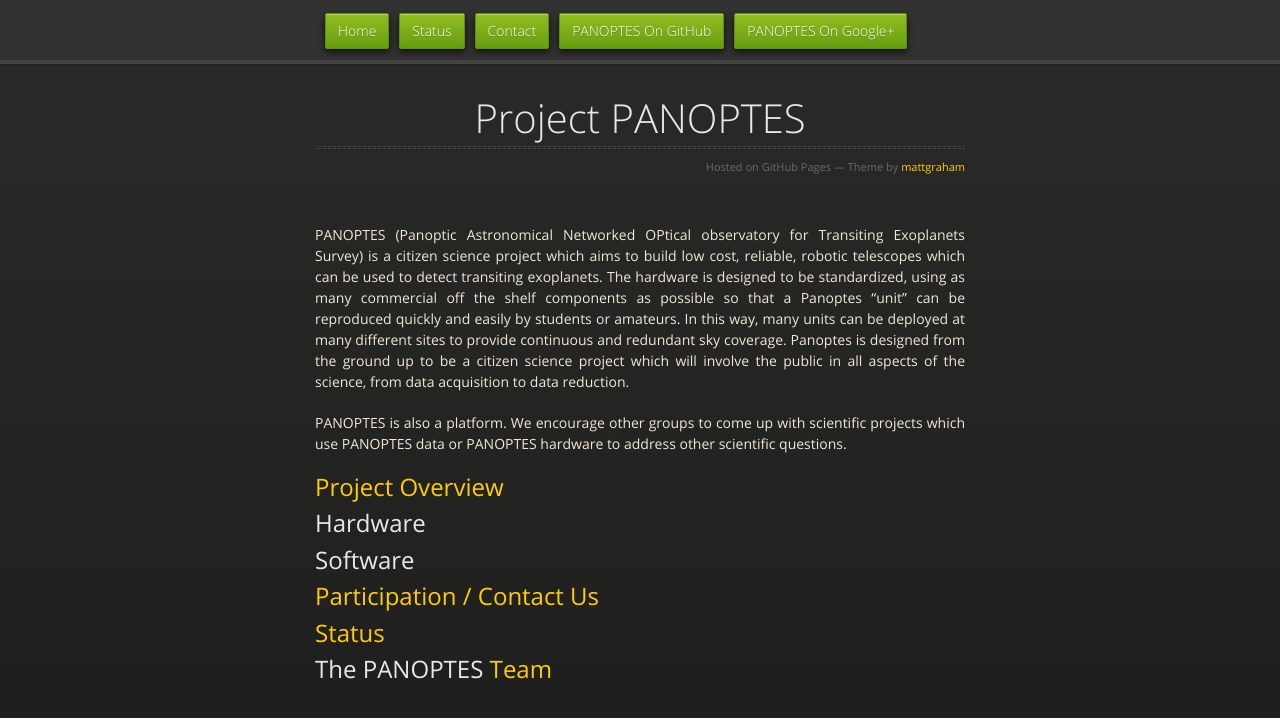
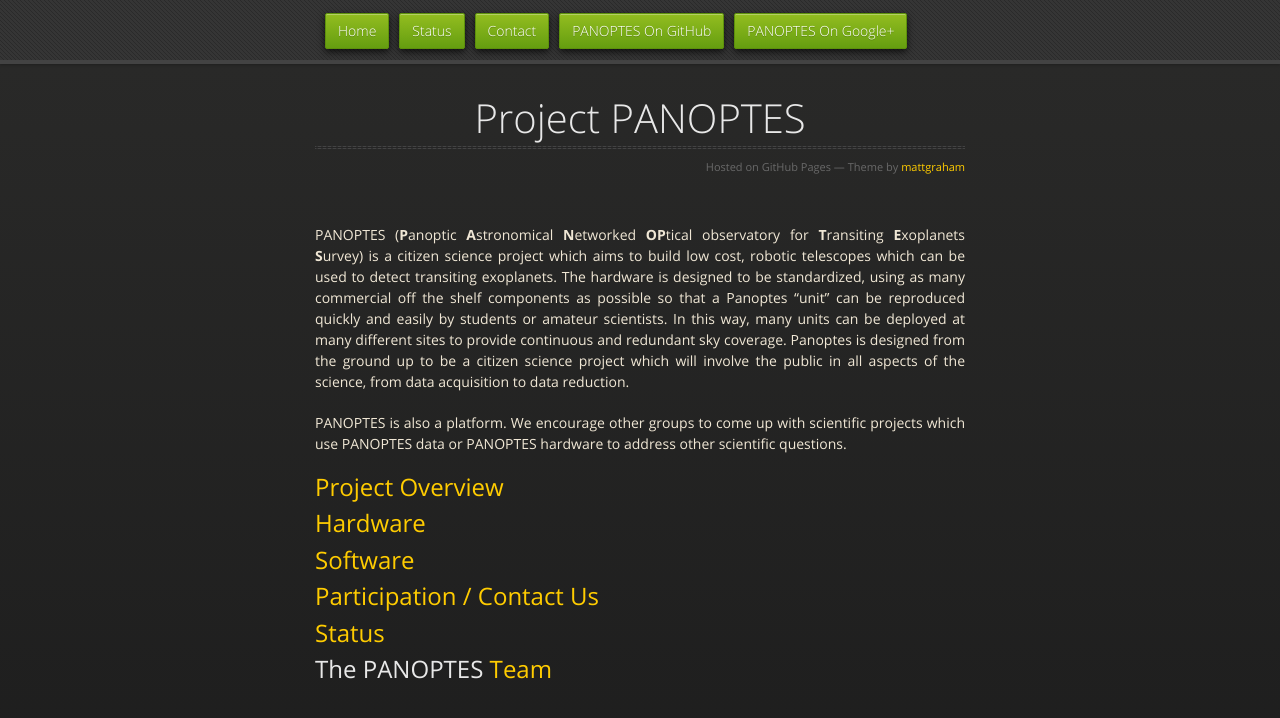
Before and after one commit to panoptes/panoptes.github.io, a Jekyll site: the page built from index.md, in a window 1280 px wide. Shown: the top 718 px of the page. Built offline with Jekyll 4.4.1, drawn with Linux system fonts in a browser that asks for light colours; nearby versions of some CDN libraries.

Commit message:
Add hardware and software pages

```diff
--- a/index.md
+++ b/index.md
@@ -3,15 +3,15 @@
 layout: default
 ---
 
-PANOPTES (Panoptic Astronomical Networked OPtical observatory for Transiting Exoplanets Survey) is a citizen science project which aims to build low cost, reliable, robotic telescopes which can be used to detect transiting exoplanets.  The hardware is designed to be standardized, using as many commercial off the shelf components as possible so that a Panoptes "unit" can be reproduced quickly and easily by students or amateurs.  In this way, many units can be deployed at many different sites to provide continuous and redundant sky coverage.  Panoptes is designed from the ground up to be a citizen science project which will involve the public in all aspects of the science, from data acquisition to data reduction.
+PANOPTES (**P**anoptic **A**stronomical **N**etworked **OP**tical observatory for **T**ransiting **E**xoplanets **S**urvey) is a citizen science project which aims to build low cost, robotic telescopes which can be used to detect transiting exoplanets.  The hardware is designed to be standardized, using as many commercial off the shelf components as possible so that a Panoptes "unit" can be reproduced quickly and easily by students or amateur scientists.  In this way, many units can be deployed at many different sites to provide continuous and redundant sky coverage.  Panoptes is designed from the ground up to be a citizen science project which will involve the public in all aspects of the science, from data acquisition to data reduction.
 
 PANOPTES is also a platform.  We encourage other groups to come up with scientific projects which use PANOPTES data or PANOPTES hardware to address other scientific questions.
 
 ## [Project Overview](what.html)
 
-## Hardware
+## [Hardware](hardware.html)
 
-## Software
+## [Software](software.html)
 
 ## [Participation / Contact Us](contact.html)
 
```
Also changed, not shown: hardware.md (added, +16 -0 lines), software.md (added, +4 -0 lines).
